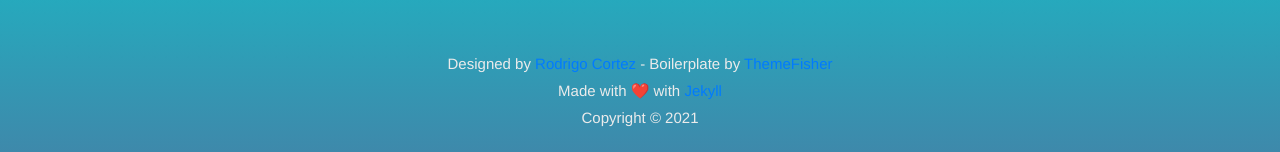
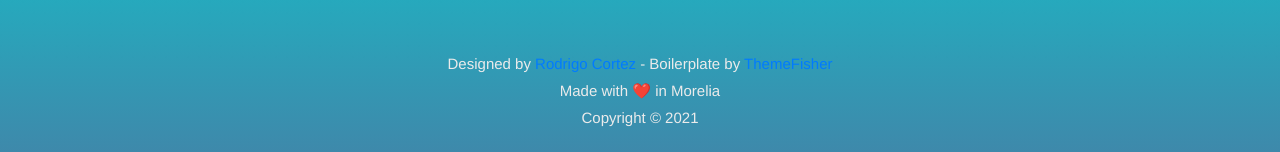
Before and after one commit to OlimpiadaMatematicasMichoacan/WOMM, a Jekyll site: the page built from _pages/contacto.html, in a window 1280 px wide and 1331 px high. Shown: the part 1176-1328 px from the top of the window. Built offline with Jekyll 4.4.1, drawn with Linux system fonts in a browser that asks for light colours.

Commit message:
Update settings.yml

```diff
--- a/_data/settings.yml
+++ b/_data/settings.yml
@@ -9,7 +9,7 @@ description:  Olimpiada Michoacana de Matemáticas
 email: olimpiada.omm@gmail.com
 phone: +52 4433223500 ext. 1230
 address: Facultad de Ciencias Físico Matemáticas, UMNSH. Morelia, Michoacán.
-copyright: "Designed by <a href='https://roicort.github.io'>Rodrigo Cortez</a> - Boilerplate by <a href='https://google.com'>ThemeFisher</a> <br> Made with ❤️ with <a href='https://google.com'>Jekyll</a>  <br> Copyright &copy; 2021"
+copyright: "Designed by <a href='https://roicort.github.io'>Rodrigo Cortez</a> - Boilerplate by <a href='https://google.com'>ThemeFisher</a> <br> Made with ❤️ in Morelia <br> Copyright &copy; 2021"
 
 menu:
 - {name: OMM, link: '/omm'}
```
